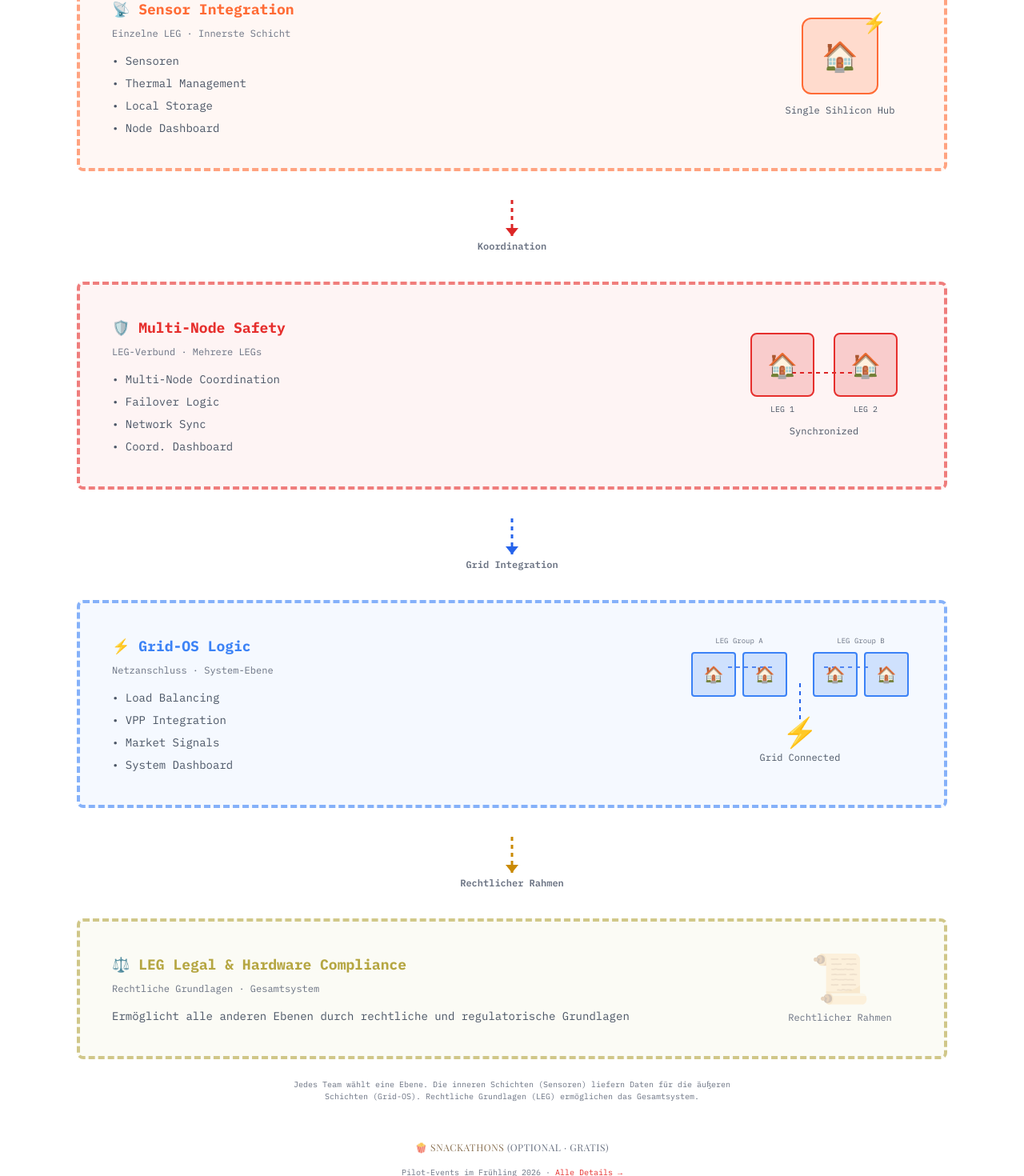
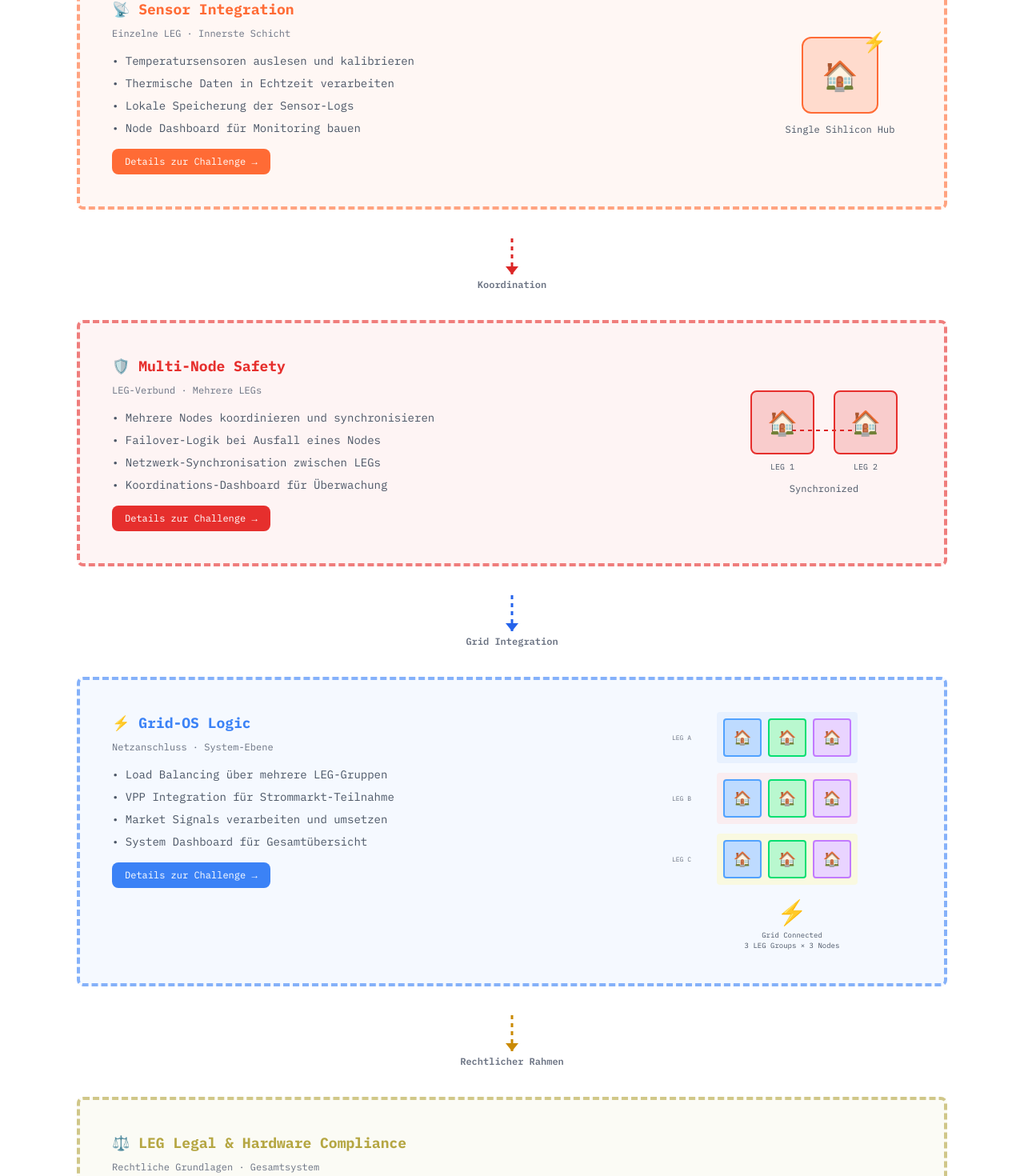
Before and after one commit to wgusta/sihlhack, a Next.js app: page /challenges in a window 1280 px wide. Shown: the part 1736-3206 px from the top of the page at 80% size. Built offline with nearby package versions, Linux system fonts and the light colour scheme.

Commit message:
Add German descriptions, challenge links, buttons, 3x3 matrix for Grid-OS

```diff
--- a/app/challenges/page.tsx
+++ b/app/challenges/page.tsx
@@ -253,12 +253,18 @@ export default function ChallengesPage() {
                     <div className="flex-1">
                       <div className="font-mono text-lg text-thermal-orange font-bold mb-2">📡 Sensor Integration</div>
                       <div className="font-mono text-xs text-gray-500 mb-4">Einzelne LEG · Innerste Schicht</div>
-                      <ul className="font-mono text-sm text-gray-600 space-y-2">
-                        <li>• Sensoren</li>
-                        <li>• Thermal Management</li>
-                        <li>• Local Storage</li>
-                        <li>• Node Dashboard</li>
+                      <ul className="font-mono text-sm text-gray-600 space-y-2 mb-4">
+                        <li>• Temperatursensoren auslesen und kalibrieren</li>
+                        <li>• Thermische Daten in Echtzeit verarbeiten</li>
+                        <li>• Lokale Speicherung der Sensor-Logs</li>
+                        <li>• Node Dashboard für Monitoring bauen</li>
                       </ul>
+                      <a
+                        href="#sensor-integration"
+                        className="inline-block px-4 py-2 bg-thermal-orange text-white font-mono text-xs rounded-lg hover:bg-thermal-orange/90 transition-colors"
+                      >
+                        Details zur Challenge →
+                      </a>
                     </div>
                     <div className="flex flex-col items-center gap-3 min-w-[180px]">
                       <div className="w-24 h-24 bg-thermal-orange/20 border-2 border-thermal-orange rounded-xl flex items-center justify-center relative">
@@ -287,12 +293,18 @@ export default function ChallengesPage() {
                     <div className="flex-1">
                       <div className="font-mono text-lg text-sihl-red font-bold mb-2">🛡️ Multi-Node Safety</div>
                       <div className="font-mono text-xs text-gray-500 mb-4">LEG-Verbund · Mehrere LEGs</div>
-                      <ul className="font-mono text-sm text-gray-600 space-y-2">
-                        <li>• Multi-Node Coordination</li>
-                        <li>• Failover Logic</li>
-                        <li>• Network Sync</li>
-                        <li>• Coord. Dashboard</li>
+                      <ul className="font-mono text-sm text-gray-600 space-y-2 mb-4">
+                        <li>• Mehrere Nodes koordinieren und synchronisieren</li>
+                        <li>• Failover-Logik bei Ausfall eines Nodes</li>
+                        <li>• Netzwerk-Synchronisation zwischen LEGs</li>
+                        <li>• Koordinations-Dashboard für Überwachung</li>
                       </ul>
+                      <a
+                        href="#operational-safety-logic"
+                        className="inline-block px-4 py-2 bg-sihl-red text-white font-mono text-xs rounded-lg hover:bg-sihl-red/90 transition-colors"
+                      >
+                        Details zur Challenge →
+                      </a>
                     </div>
                     <div className="relative min-w-[220px]">
                       <svg width="220" height="120" className="absolute top-0 left-0">
@@ -326,59 +338,78 @@ export default function ChallengesPage() {
                   <div className="font-mono text-xs text-gray-500 font-semibold">Grid Integration</div>
                 </div>
 
-                {/* Layer 3: Grid-OS Logic - Groups of LEGs */}
+                {/* Layer 3: Grid-OS Logic - 3x3 Matrix */}
                 <div className="border-4 border-dashed border-compute-blue/60 bg-compute-blue/5 rounded-lg p-10">
                   <div className="flex items-start justify-between gap-12">
                     <div className="flex-1">
                       <div className="font-mono text-lg text-compute-blue font-bold mb-2">⚡ Grid-OS Logic</div>
                       <div className="font-mono text-xs text-gray-500 mb-4">Netzanschluss · System-Ebene</div>
-                      <ul className="font-mono text-sm text-gray-600 space-y-2">
-                        <li>• Load Balancing</li>
-                        <li>• VPP Integration</li>
-                        <li>• Market Signals</li>
-                        <li>• System Dashboard</li>
+                      <ul className="font-mono text-sm text-gray-600 space-y-2 mb-4">
+                        <li>• Load Balancing über mehrere LEG-Gruppen</li>
+                        <li>• VPP Integration für Strommarkt-Teilnahme</li>
+                        <li>• Market Signals verarbeiten und umsetzen</li>
+                        <li>• System Dashboard für Gesamtübersicht</li>
                       </ul>
+                      <a
+                        href="#grid-os-logic"
+                        className="inline-block px-4 py-2 bg-compute-blue text-white font-mono text-xs rounded-lg hover:bg-compute-blue/90 transition-colors"
+                      >
+                        Details zur Challenge →
+                      </a>
                     </div>
-                    <div className="relative min-w-[280px]">
-                      {/* Animated connecting lines */}
-                      <svg width="280" height="180" className="absolute top-0 left-0">
-                        {/* Lines between Group A hubs */}
-                        <line x1="50" y1="40" x2="110" y2="40" stroke="#2563eb" strokeWidth="1.5" className="animated-line" />
-                        {/* Lines between Group B hubs */}
-                        <line x1="170" y1="40" x2="230" y2="40" stroke="#2563eb" strokeWidth="1.5" className="animated-line" />
-                        {/* Line to grid */}
-                        <line x1="140" y1="60" x2="140" y2="110" stroke="#2563eb" strokeWidth="2" className="animated-line" />
-                      </svg>
+                    <div className="relative min-w-[300px]">
                       <div className="relative z-10">
-                        <div className="flex gap-8 justify-center mb-4">
-                          {/* Group A */}
-                          <div className="flex flex-col items-center">
-                            <div className="font-mono text-[9px] text-gray-500 mb-2">LEG Group A</div>
-                            <div className="flex gap-2">
-                              <div className="w-14 h-14 bg-compute-blue/20 border-2 border-compute-blue rounded flex items-center justify-center">
-                                <div className="text-xl">🏠</div>
+                        {/* 3x3 Matrix - Rows are LEG groups, Columns are nodes */}
+                        <div className="space-y-3">
+                          {/* Row 1: LEG Group A */}
+                          <div className="flex items-center gap-2">
+                            <div className="font-mono text-[8px] text-gray-500 w-12">LEG A</div>
+                            <div className="flex gap-2 bg-blue-100/50 p-2 rounded">
+                              <div className="w-12 h-12 bg-blue-200 border-2 border-blue-400 rounded flex items-center justify-center">
+                                <div className="text-lg">🏠</div>
                               </div>
-                              <div className="w-14 h-14 bg-compute-blue/20 border-2 border-compute-blue rounded flex items-center justify-center">
-                                <div className="text-xl">🏠</div>
+                              <div className="w-12 h-12 bg-green-200 border-2 border-green-400 rounded flex items-center justify-center">
+                                <div className="text-lg">🏠</div>
+                              </div>
+                              <div className="w-12 h-12 bg-purple-200 border-2 border-purple-400 rounded flex items-center justify-center">
+                                <div className="text-lg">🏠</div>
                               </div>
                             </div>
                           </div>
-                          {/* Group B */}
-                          <div className="flex flex-col items-center">
-                            <div className="font-mono text-[9px] text-gray-500 mb-2">LEG Group B</div>
-                            <div className="flex gap-2">
-                              <div className="w-14 h-14 bg-compute-blue/20 border-2 border-compute-blue rounded flex items-center justify-center">
-                                <div className="text-xl">🏠</div>
+                          {/* Row 2: LEG Group B */}
+                          <div className="flex items-center gap-2">
+                            <div className="font-mono text-[8px] text-gray-500 w-12">LEG B</div>
+                            <div className="flex gap-2 bg-red-100/50 p-2 rounded">
+                              <div className="w-12 h-12 bg-blue-200 border-2 border-blue-400 rounded flex items-center justify-center">
+                                <div className="text-lg">🏠</div>
                               </div>
-                              <div className="w-14 h-14 bg-compute-blue/20 border-2 border-compute-blue rounded flex items-center justify-center">
-                                <div className="text-xl">🏠</div>
+                              <div className="w-12 h-12 bg-green-200 border-2 border-green-400 rounded flex items-center justify-center">
+                                <div className="text-lg">🏠</div>
+                              </div>
+                              <div className="w-12 h-12 bg-purple-200 border-2 border-purple-400 rounded flex items-center justify-center">
+                                <div className="text-lg">🏠</div>
+                              </div>
+                            </div>
+                          </div>
+                          {/* Row 3: LEG Group C */}
+                          <div className="flex items-center gap-2">
+                            <div className="font-mono text-[8px] text-gray-500 w-12">LEG C</div>
+                            <div className="flex gap-2 bg-yellow-100/50 p-2 rounded">
+                              <div className="w-12 h-12 bg-blue-200 border-2 border-blue-400 rounded flex items-center justify-center">
+                                <div className="text-lg">🏠</div>
+                              </div>
+                              <div className="w-12 h-12 bg-green-200 border-2 border-green-400 rounded flex items-center justify-center">
+                                <div className="text-lg">🏠</div>
+                              </div>
+                              <div className="w-12 h-12 bg-purple-200 border-2 border-purple-400 rounded flex items-center justify-center">
+                                <div className="text-lg">🏠</div>
                               </div>
                             </div>
                           </div>
                         </div>
-                        <div className="flex flex-col items-center mt-6">
-                          <div className="text-4xl">⚡</div>
-                          <div className="font-mono text-xs text-gray-600 mt-1">Grid Connected</div>
+                        <div className="flex flex-col items-center mt-4">
+                          <div className="text-3xl">⚡</div>
+                          <div className="font-mono text-[9px] text-gray-600 mt-1 text-center">Grid Connected<br/>3 LEG Groups × 3 Nodes</div>
                         </div>
                       </div>
                     </div>
@@ -400,9 +431,18 @@ export default function ChallengesPage() {
                     <div className="flex-1">
                       <div className="font-mono text-lg text-industrial-gold font-bold mb-2">⚖️ LEG Legal & Hardware Compliance</div>
                       <div className="font-mono text-xs text-gray-500 mb-4">Rechtliche Grundlagen · Gesamtsystem</div>
-                      <div className="font-mono text-sm text-gray-600">
-                        Ermöglicht alle anderen Ebenen durch rechtliche und regulatorische Grundlagen
-                      </div>
+                      <ul className="font-mono text-sm text-gray-600 space-y-2 mb-4">
+                        <li>• LEG-Statuten und Vertragsvorlagen erstellen</li>
+                        <li>• StromVG/EnG Compliance sicherstellen</li>
+                        <li>• Hardware Reuse (CE-Kennzeichnung, PrSG)</li>
+                        <li>• Haftungsklärung und Versicherungsfragen</li>
+                      </ul>
+                      <a
+                        href="#leg-starter"
+                        className="inline-block px-4 py-2 bg-industrial-gold text-white font-mono text-xs rounded-lg hover:bg-industrial-gold/90 transition-colors"
+                      >
+                        Details zur Challenge →
+                      </a>
                     </div>
                     <div className="flex flex-col items-center gap-3 min-w-[180px]">
                       <div className="text-6xl opacity-30">📜</div>
```
